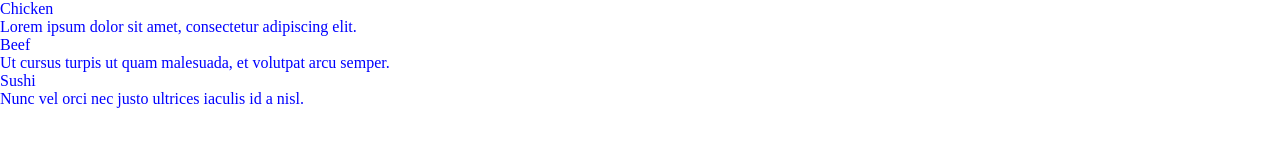
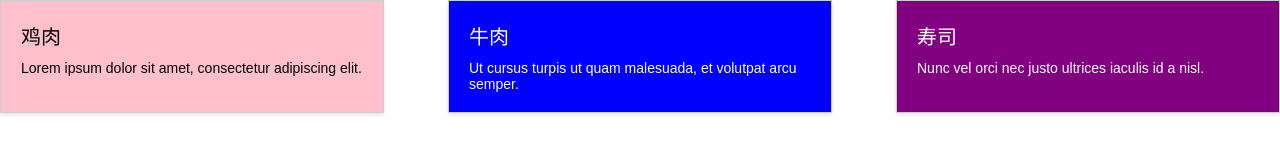
Before and after one commit to xm-wq/module2-solution, a plain HTML site: page index.html in a window 1280 px wide. Drawn offline with Linux system fonts and the light colour scheme.

Commit message:
index.html

```diff
--- a/index.html
+++ b/index.html
@@ -1,27 +1,65 @@
 <!DOCTYPE html>
 <html lang="en">
-<head></head>
+<head>
+  <style>
+    * {
+      box-sizing: border-box;
+      margin: 0;
+      padding: 0;
+    }
+
+    body {
+      font-family: Arial, sans-serif;
+    }
+
+    .container {
+      display: flex;
+      justify-content: space-between;
+    }
+
+    .section {
+      width: 30%;
+      padding: 20px;
+      border: 1px solid #ccc;
+      box-shadow: 0px 2px 4px rgba(0, 0, 0, 0.1);
+    }
+
+    .pink-bg {
+      background-color: pink;
+    }
+
+    .blue-bg {
+      background-color: blue;
+      color: white;
+    }
+
+    .purple-bg {
+      background-color: purple;
+      color: white;
+    }
+
+    .section-title {
+      font-size: 20px;
+      margin-bottom: 10px;
+    }
+
+    .content {
+      font-size: 14px;
+    }
+  </style>
+</head>
 <body>
-  <style>
-    *{
-      list-style: none;
-      text-decoration: none;
-      border-collapse: collapse;
-      margin: 0px;
-      padding: 0px;
-      color: blue;
-    }
-    </style>  <div class="container">
+  <div class="container">
     <div class="section pink-bg">
-      <div class="section-title">Chicken</div>
+      <div class="section-title">鸡肉</div>
       <p class="content">Lorem ipsum dolor sit amet, consectetur adipiscing elit.</p>
     </div>
     <div class="section blue-bg">
-      <div class="section-title">Beef</div>
+      <div class="section-title">牛肉</div>
       <p class="content">Ut cursus turpis ut quam malesuada, et volutpat arcu semper.</p>
     </div>
     <div class="section purple-bg">
-      <div class="section-title">Sushi</div>
+      <div class="section-title">寿司</div>
       <p class="content">Nunc vel orci nec justo ultrices iaculis id a nisl.</p>
     </div>
   </div>
```
